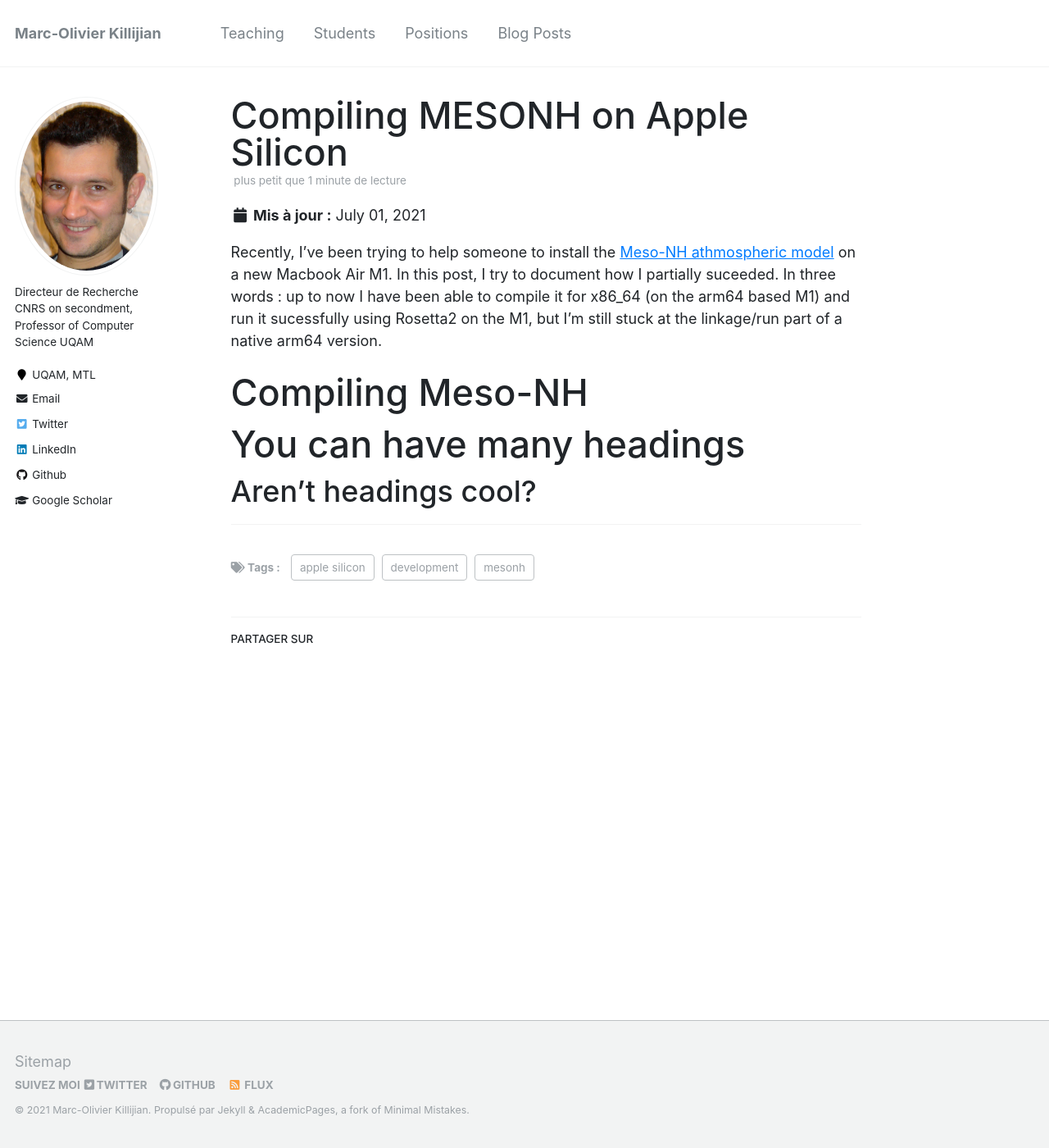
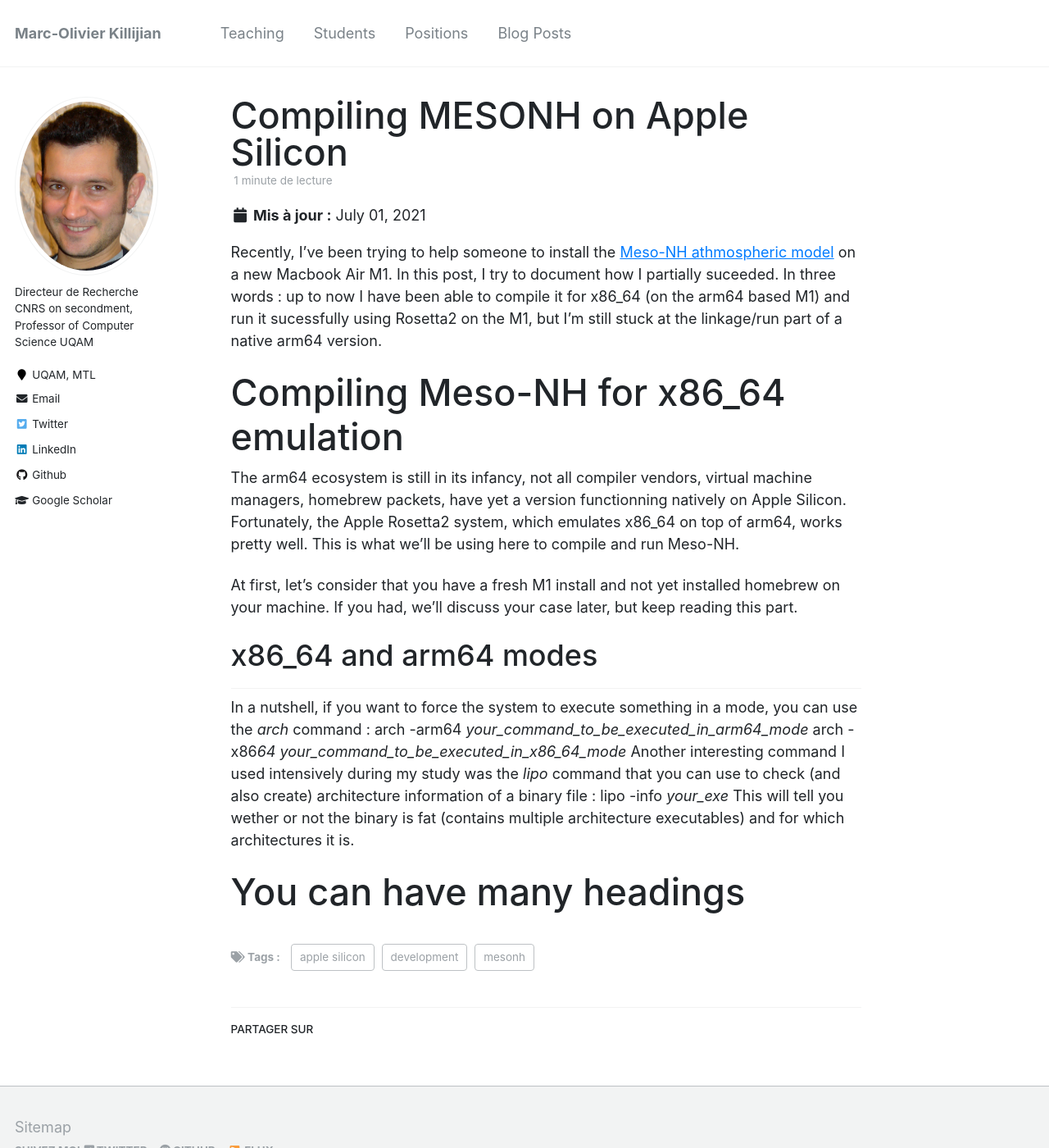
Before and after one commit to Kirija/kirija.github.io, a Jekyll site: the page built from _posts/2021-07-02-blog-post-1.md, in a window 1280 px wide and 1400 px high. Shown: the whole window at 82% size. Built offline with Jekyll 4.4.1, drawn with Linux system fonts in a browser that asks for light colours.

Commit message:
wrinting my post, progressing

```diff
--- a/_posts/2021-07-02-blog-post-1.md
+++ b/_posts/2021-07-02-blog-post-1.md
@@ -10,13 +10,20 @@ tags:
 Recently, I've been trying to help someone to install the [Meso-NH athmospheric model](http://mesonh.aero.obs-mip.fr/) on a new Macbook Air M1. In this post, I try to document how I partially suceeded.
 In three words : up to now I have been able to compile it for x86_64 (on the arm64 based M1) and run it sucessfully using Rosetta2 on the M1, but I'm still stuck at the linkage/run part of a native arm64 version.
 
-Compiling Meso-NH
+Compiling Meso-NH for x86_64 emulation
 ======
+The arm64 ecosystem is still in its infancy, not all compiler vendors, virtual machine managers, homebrew packets, have yet a version functionning   natively on Apple Silicon. Fortunately, the Apple Rosetta2 system, which emulates x86_64 on top of arm64, works pretty well. This is what we'll be using here to compile and run Meso-NH.
 
+At first, let's consider that you have a fresh M1 install and not yet installed homebrew on your machine. If you had, we'll discuss your case later, but keep reading this part.
 
+x86_64 and arm64 modes
+------
+In a nutshell, if you want to force the system to execute something in a mode, you can use the _arch_ command :
+	arch -arm64 _your_command_to_be_executed_in_arm64_mode_
+	arch -x86_64_ _your_command_to_be_executed_in_x86_64_mode_
+Another interesting command I used intensively during my study was the _lipo_ command that you can use to check (and also create) architecture information of a binary file :
+	lipo -info _your_exe_
+This will tell you wether or not the binary is fat (contains multiple architecture executables) and for which architectures it is.
 
 You can have many headings
 ======
-
-Aren't headings cool?
-------
```
